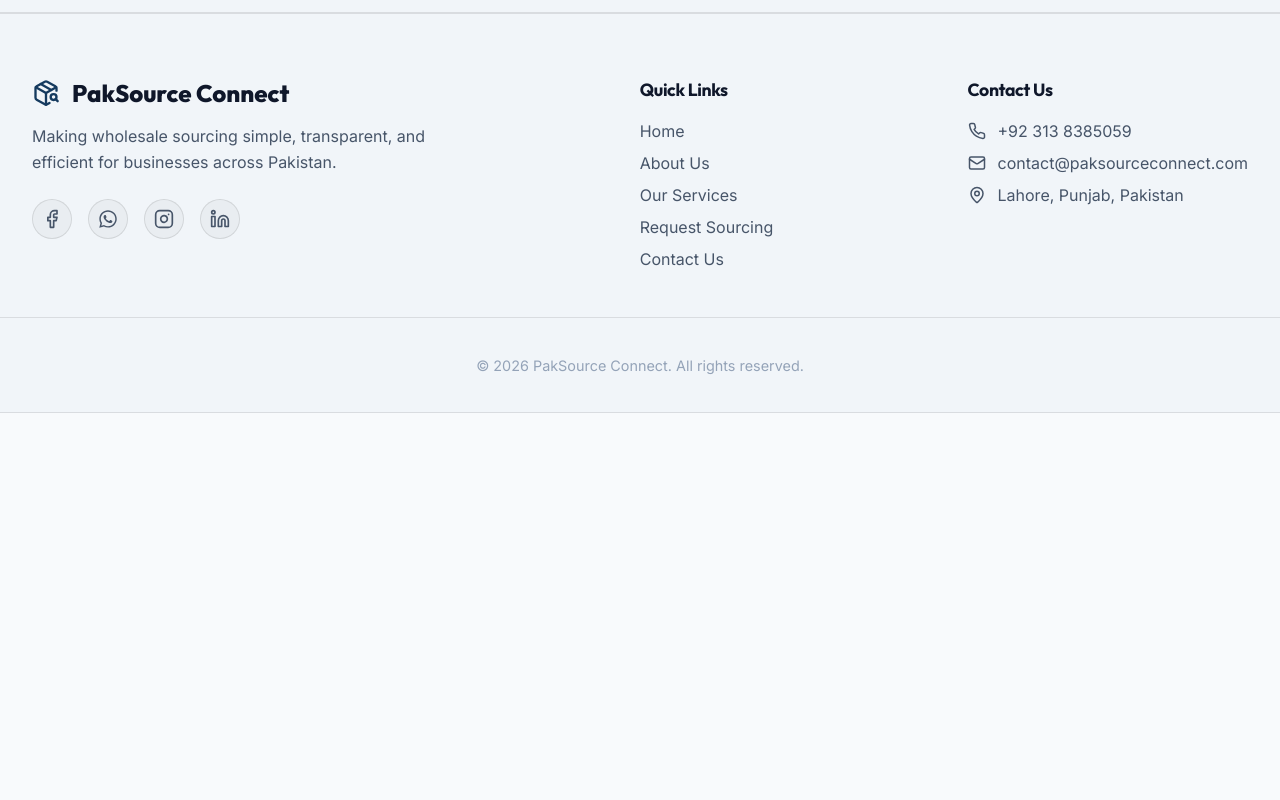
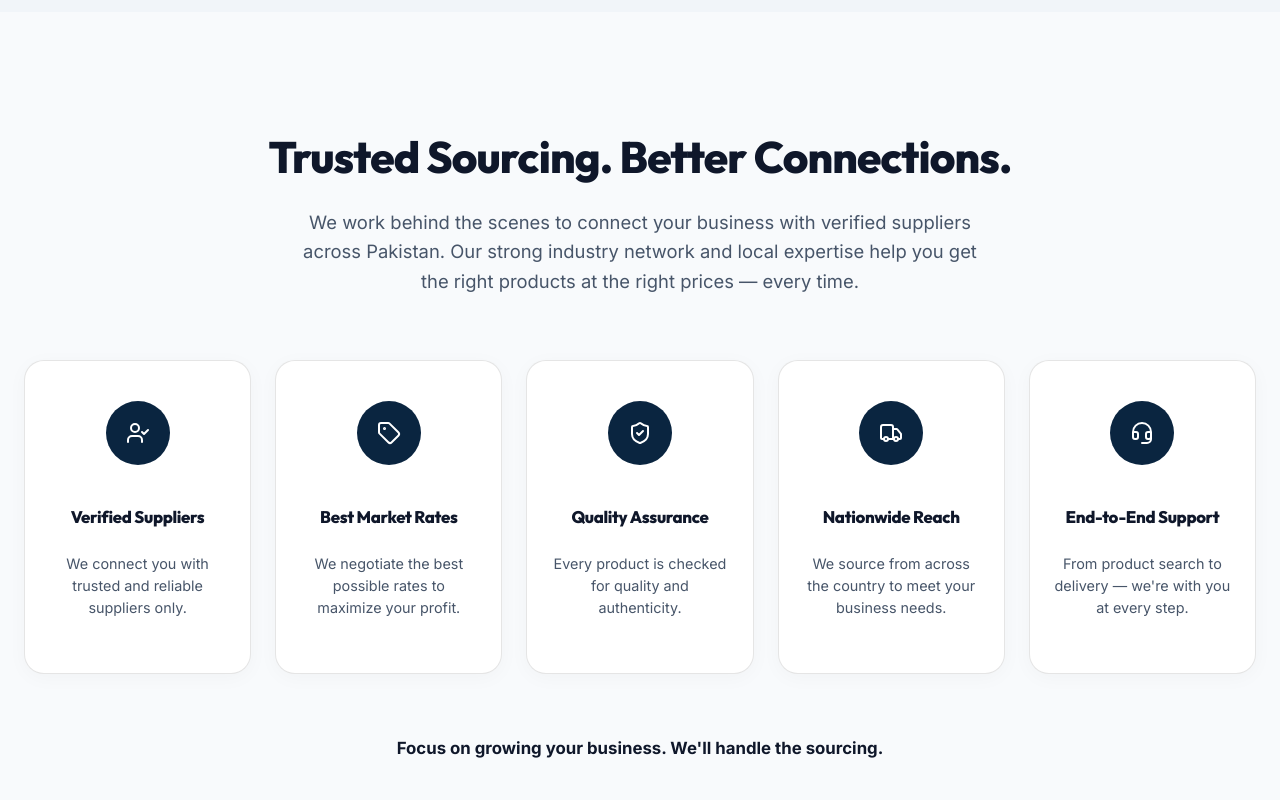
Before and after one commit to abdulrafay7777/Sourcing_Platform, a React (Vite) app in the folder frontend/: page /about in a window 1280 px wide. Shown: the part 2460-3260 px from the top of the page. Before the commit the page ends 2873 px from the top, so only its background shows below. Built offline with nearby package versions, Linux system fonts and the light colour scheme; no server answers.

Commit message:
updated about section

```diff
--- a/frontend/src/components/Footer.css
+++ b/frontend/src/components/Footer.css
@@ -1,6 +1,7 @@
 .footer {
   padding-top: 4rem;
   margin-top: auto;
+  background-color: var(--color-footer-bg);
 }
 
 .footer-grid {
--- a/frontend/src/components/Footer.jsx
+++ b/frontend/src/components/Footer.jsx
@@ -5,7 +5,7 @@ import './Footer.css'
 
 export default function Footer() {
   return (
-    <footer className="footer bg-darker">
+    <footer className="footer">
       <div className="max-w-7xl mx-auto footer-grid">
 
         {/* Brand Section */}
--- a/frontend/src/index.css
+++ b/frontend/src/index.css
@@ -1,15 +1,15 @@
 @import url('https://fonts.googleapis.com/css2?family=Inter:wght@400;500;600;700&family=Outfit:wght@500;600;700;800&display=swap');
 
 :root {
-  --color-ink-950: #020617; /* Deep Slate */
-  --color-ink-900: #0f172a;
-  --color-ink-800: #1e293b;
+  --color-ink-950: #121826; /* Sleek, soft dark theme */
+  --color-ink-900: #1c2436;
+  --color-ink-800: #253147;
   --color-ink-700: #334155;
 
-  --color-accent-400: #5eead4; /* Teal */
-  --color-accent-500: #2dd4bf;
-  --color-accent-600: #14b8a6;
-  --color-accent-glow: rgba(45, 212, 191, 0.5);
+  --color-accent-400: #7dd3fc; /* Sky Blue */
+  --color-accent-500: #38bdf8;
+  --color-accent-600: #0ea5e9;
+  --color-accent-glow: rgba(56, 189, 248, 0.5);
 
   --color-secondary-400: #818cf8; /* Indigo */
   --color-secondary-500: #6366f1;
@@ -36,7 +36,8 @@
   --glass-bg: rgba(255, 255, 255, 0.04);
   --glass-bg-hover: rgba(255, 255, 255, 0.09);
   --glass-bg-active: rgba(255, 255, 255, 0.12);
-  --glass-panel-bg: rgba(15, 23, 42, 0.65); /* Rich Slate Glass */
+  --glass-panel-bg: rgba(10, 37, 64, 0.85); /* Navy Blue Glass for Header */
+  --color-footer-bg: #0A2540; /* Navy Blue for Footer */
   --body-gradient-1: rgba(45, 212, 191, 0.1);
   --body-gradient-2: rgba(99, 102, 241, 0.12);
 }
@@ -46,6 +47,7 @@
   --color-ink-900: #f1f5f9;
   --color-ink-800: #e2e8f0;
   --color-ink-700: #cbd5e1;
+  --color-footer-bg: var(--color-ink-900);
 
   --color-accent-400: #153a5f;
   --color-accent-500: #0A2540;
--- a/frontend/src/pages/About.css
+++ b/frontend/src/pages/About.css
@@ -1,6 +1,7 @@
 .about-page {
   padding-top: 6rem;
 }
+
 
 /* Side-by-side split inside about-content */
 .about-split {
@@ -219,3 +220,93 @@
   transform: translateY(-3px);
   border-color: var(--color-accent-400);
 }
+
+/* Trusted Sourcing Section matching screenshot */
+.max-w-7xl {
+  max-width: 80rem;
+}
+.trusted-title {
+  font-size: clamp(2rem, 4vw, 2.75rem);
+  font-weight: 800;
+  color: var(--color-text);
+  margin-bottom: 1.5rem;
+  letter-spacing: -0.02em;
+}
+.trusted-subtitle {
+  font-size: 1.15rem;
+  color: var(--color-text-muted);
+  line-height: 1.6;
+  max-width: 54rem;
+  margin: 0 auto 4rem;
+}
+
+.trusted-features-grid {
+  display: grid;
+  grid-template-columns: 1fr;
+  gap: 1.5rem;
+}
+@media (min-width: 640px) {
+  .trusted-features-grid {
+    grid-template-columns: repeat(2, 1fr);
+  }
+}
+@media (min-width: 1024px) {
+  .trusted-features-grid {
+    grid-template-columns: repeat(5, 1fr);
+    gap: 1.5rem;
+  }
+}
+
+.trusted-card {
+  display: flex;
+  flex-direction: column;
+  align-items: center;
+  background-color: var(--color-surface, #ffffff);
+  border: 1px solid var(--color-border);
+  border-radius: 1.25rem;
+  padding: 2.5rem 1.5rem;
+  transition: transform 0.3s ease, box-shadow 0.3s ease;
+  box-shadow: 0 4px 20px rgba(0, 0, 0, 0.03);
+}
+[data-theme='dark'] .trusted-card {
+  background-color: rgba(255, 255, 255, 0.03);
+  box-shadow: 0 4px 20px rgba(0, 0, 0, 0.2);
+}
+.trusted-card:hover {
+  transform: translateY(-5px);
+  box-shadow: 0 10px 30px rgba(0, 0, 0, 0.08);
+}
+
+.trusted-icon {
+  display: flex;
+  align-items: center;
+  justify-content: center;
+  width: 4rem;
+  height: 4rem;
+  border-radius: 50%;
+  background-color: #0A2540; /* Navy Blue like in image */
+  color: #ffffff;
+  margin-bottom: 1.5rem;
+}
+[data-theme='dark'] .trusted-icon {
+  background-color: var(--color-ink-900);
+}
+
+.trusted-card-title {
+  font-size: 1.05rem;
+  font-weight: 800;
+  color: var(--color-text);
+  margin-bottom: 0.75rem;
+}
+.trusted-card-desc {
+  font-size: 0.9rem;
+  line-height: 1.5;
+  color: var(--color-text-muted);
+}
+
+.trusted-footer-text {
+  margin-top: 4rem;
+  font-size: 1.05rem;
+  font-weight: 700;
+  color: var(--color-text);
+}
--- a/frontend/src/pages/About.jsx
+++ b/frontend/src/pages/About.jsx
@@ -1,9 +1,16 @@
 import { motion } from 'framer-motion'
-import { Target, Lightbulb, ShieldCheck, Users } from 'lucide-react'
-import { Link } from 'react-router-dom'
+import { Target, Lightbulb, ShieldCheck, Users, UserCheck, Tag, Truck, Headset } from 'lucide-react'
 import { pageTransition, fadeUp } from '../utils/animations'
 import './About.css'
 import aboutImage from '../assets/images/about_illustration.png'
+
+const FEATURES = [
+  { icon: UserCheck, title: 'Verified Suppliers', description: 'We connect you with trusted and reliable suppliers only.' },
+  { icon: Tag, title: 'Best Market Rates', description: 'We negotiate the best possible rates to maximize your profit.' },
+  { icon: ShieldCheck, title: 'Quality Assurance', description: 'Every product is checked for quality and authenticity.' },
+  { icon: Truck, title: 'Nationwide Reach', description: 'We source from across the country to meet your business needs.' },
+  { icon: Headset, title: 'End-to-End Support', description: 'From product search to delivery — we\'re with you at every step.' }
+];
 
 export default function About() {
   return (
@@ -17,7 +24,7 @@ export default function About() {
         </motion.div>
       </section>
 
-      <section className="about-content section-container bg-darker">
+      <section className="about-content section-container bg-darker" style={{ borderBottom: 'none' }}>
         <div className="max-w-5xl mx-auto">
           <div className="about-split">
             <motion.div
@@ -90,12 +97,43 @@ export default function About() {
               <div className="about-icon-wrapper text-secondary"><Users size={40} /></div>
               <h2 className="about-card-title">Why Choose Us</h2>
               <p className="section-text">
-                With deep local market knowledge, an extensive supplier network, and a commitment to your success, we are more than just a sourcing agency – we are your strategic growth partner.
+                With deep local market knowledge, an extensive supplier network, and a commitment to your success, we are more than just a sourcing agency - we are your strategic growth partner.
               </p>
             </motion.div>
           </div>
         </div>
       </section>
+
+      {/* Trusted Sourcing Section from Mockup */}
+      <section className="section-container" style={{ paddingTop: '5rem', paddingBottom: '5rem' }}>
+        <div className="max-w-7xl mx-auto text-center">
+          <h1 className="trusted-title">
+            Trusted Sourcing. Better Connections.
+          </h1>
+          <p className="trusted-subtitle">
+            We work behind the scenes to connect your business with verified suppliers<br className="hidden md:block" />
+            across Pakistan. Our strong industry network and local expertise help you get<br className="hidden md:block" />
+            the right products at the right prices — every time.
+          </p>
+
+          <div className="trusted-features-grid">
+            {FEATURES.map(({ icon: Icon, title, description }) => (
+              <div key={title} className="trusted-card">
+                <div className="trusted-icon">
+                  <Icon size={24} strokeWidth={2} />
+                </div>
+                <h3 className="trusted-card-title">{title}</h3>
+                <p className="trusted-card-desc">{description}</p>
+              </div>
+            ))}
+          </div>
+
+          <p className="trusted-footer-text">
+            Focus on growing your business. We'll handle the sourcing.
+          </p>
+        </div>
+      </section>
+
     </motion.div>
   )
 }
```
